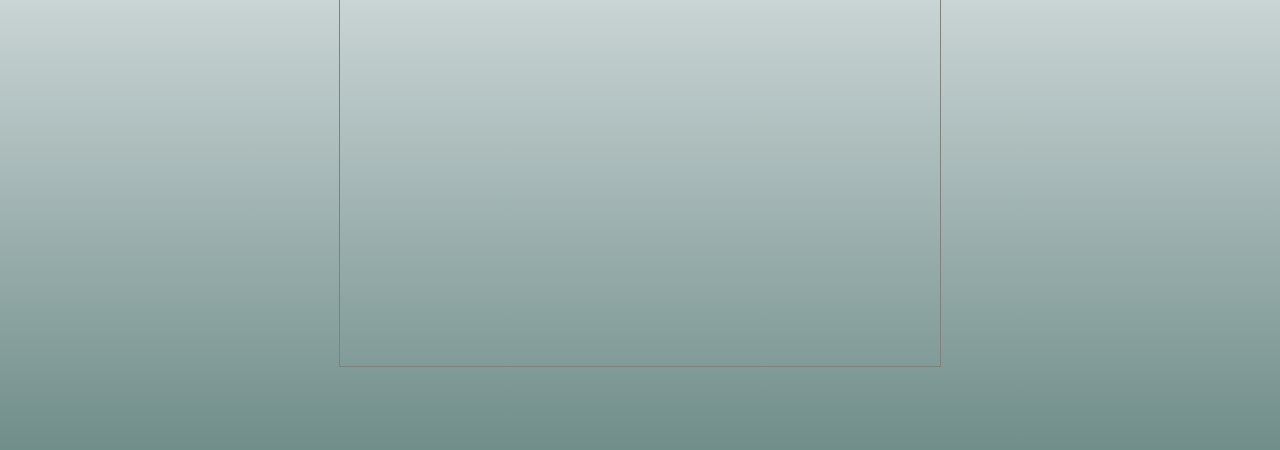
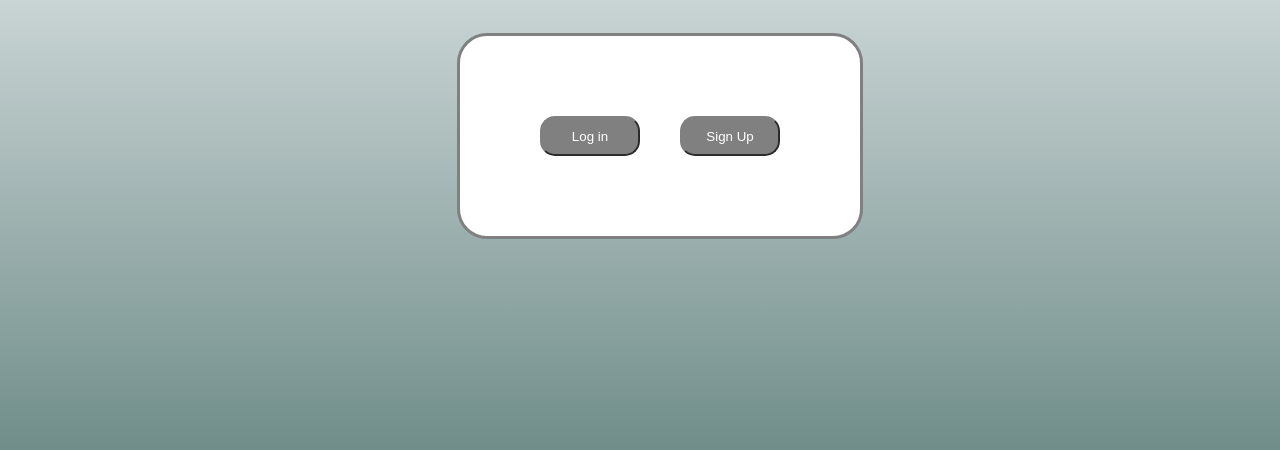
Before and after one commit to tarunmahi/wtproject, a plain HTML site: page profile.html in a window 1280 px wide. Shown: the part 244-694 px from the top of the page. Drawn offline with Linux system fonts and the light colour scheme; a web font is replaced by a local one.

Commit message:
added profile

```diff
--- a/css/profile.css
+++ b/css/profile.css
@@ -1,8 +1,49 @@
+.cont-portal{
+    display: flex;
+    align-items: center;
+    justify-content: center;
+    margin-top: 2rem;
+}
 .portal{
-    display: inline;
-    align-items: center;
-    height: 500px;
-    width: 600px;
-    border: 1px solid gray;
-    grid-column: 2/3;
+    display: flex;
+    border-radius: 30px;
+    height: 200px;
+    width: 400px;
+    gap: 40px;
+    border: 3px solid gray;
+    justify-content: center;
+    background-color: white;
 }
+.portal:hover{
+    transition:0.2s;
+    transform: scale(1.1);
+}
+.portal >button{
+    height: 40px;
+    width: 100px;
+    margin-top: 20%;
+    border-radius: 15px;
+    border-color: gray;
+    background-color: gray;
+    color: white;
+}
+.login:hover{
+    transform: scale(1.1);
+}
+.signup:hover{
+    transform: scale(1.1);
+}
+
+.containe{
+    color: white;
+    font-family: 'Mouse Memoirs',sans-serif;
+    font-size: 40px;
+    margin-left: 40px;
+    letter-spacing: 5px;
+}
+.best{
+    color: gray;
+}
+.best:hover{
+    font-size: 50px;
+}
--- a/profile.html
+++ b/profile.html
@@ -2,10 +2,15 @@
     <head>
         <link rel="stylesheet" href="index.css">
         <link rel="stylesheet" href="./css/profile.css">
+        <link rel="preconnect" href="https://fonts.gstatic.com" crossorigin>
+        <link href="https://fonts.googleapis.com/css2?family=Mouse+Memoirs&display=swap" rel="stylesheet">
         <link rel="preconnect" href="https://fonts.googleapis.com">
 <link rel="preconnect" href="https://fonts.gstatic.com" crossorigin>
 <link href="https://fonts.googleapis.com/css2?family=Stylish&display=swap" rel="stylesheet">
-    </head>
+<link rel="preconnect" href="https://fonts.googleapis.com">
+<link rel="preconnect" href="https://fonts.gstatic.com" crossorigin>
+<link href="https://fonts.googleapis.com/css2?family=Pacifico&display=swap" rel="stylesheet">
+</head>
     <body>
         <div class="container">
             <div class="nav_1">
@@ -25,11 +30,13 @@
                     <li><a href="profile.html">Profile</a></li>
                 </ul>
             </nav>
-            <section class="container">
-                <div class="portal">
+            <section class="containe">
+                <h2> <span class="best">Login</span> Method</h2>
+            <div class="cont-portal">
+            <div class="portal">
              <button class="login">Log in</button>
              <button class="signup">Sign Up</button>
-             </div>
+             </div></div>
             </section>
             <footer class="footer">
                 <nav class="footer_icons">
```
Also changed, not shown: css/home.css (+15 -9 lines), home.html (+2 -1 lines).
